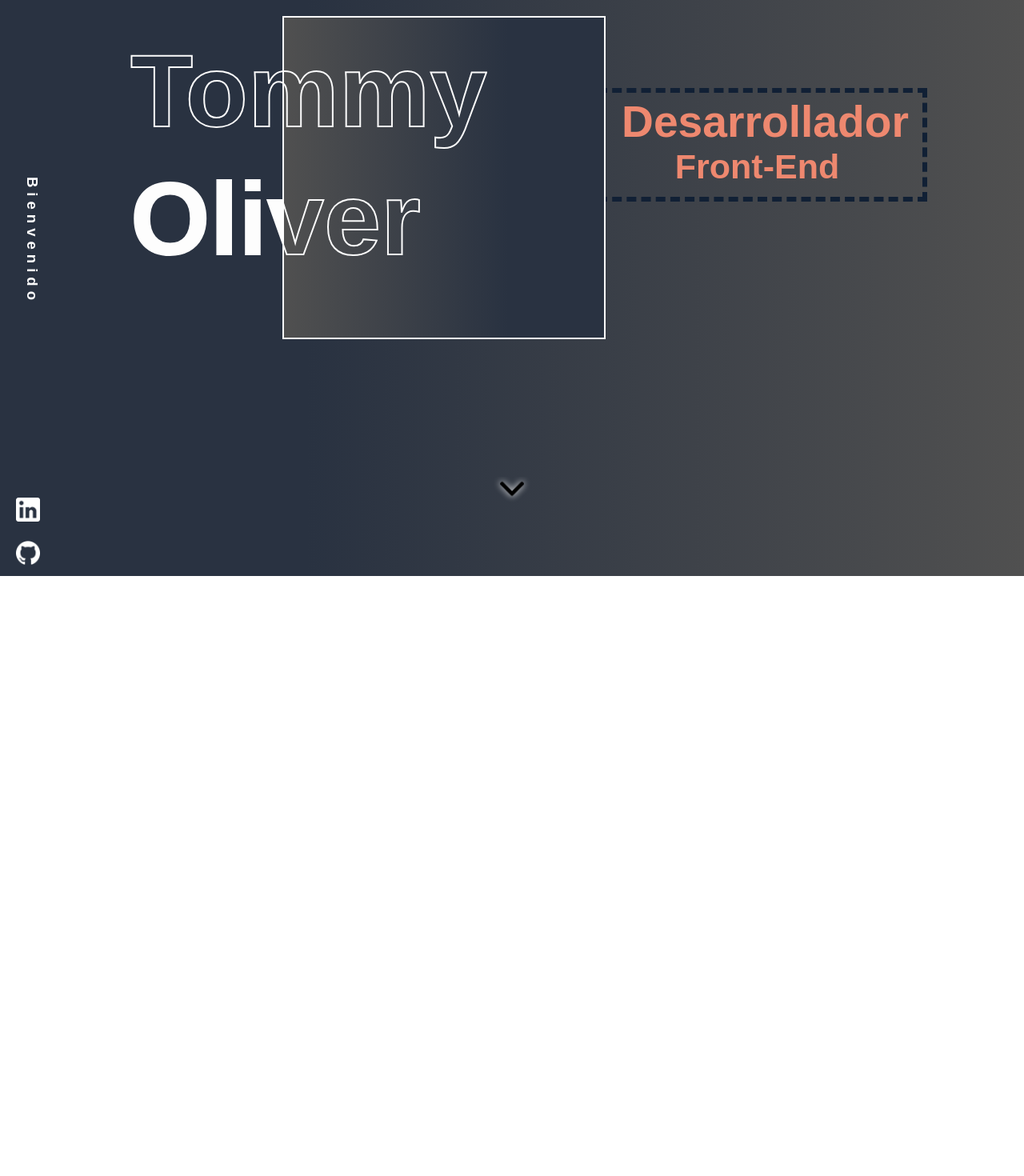
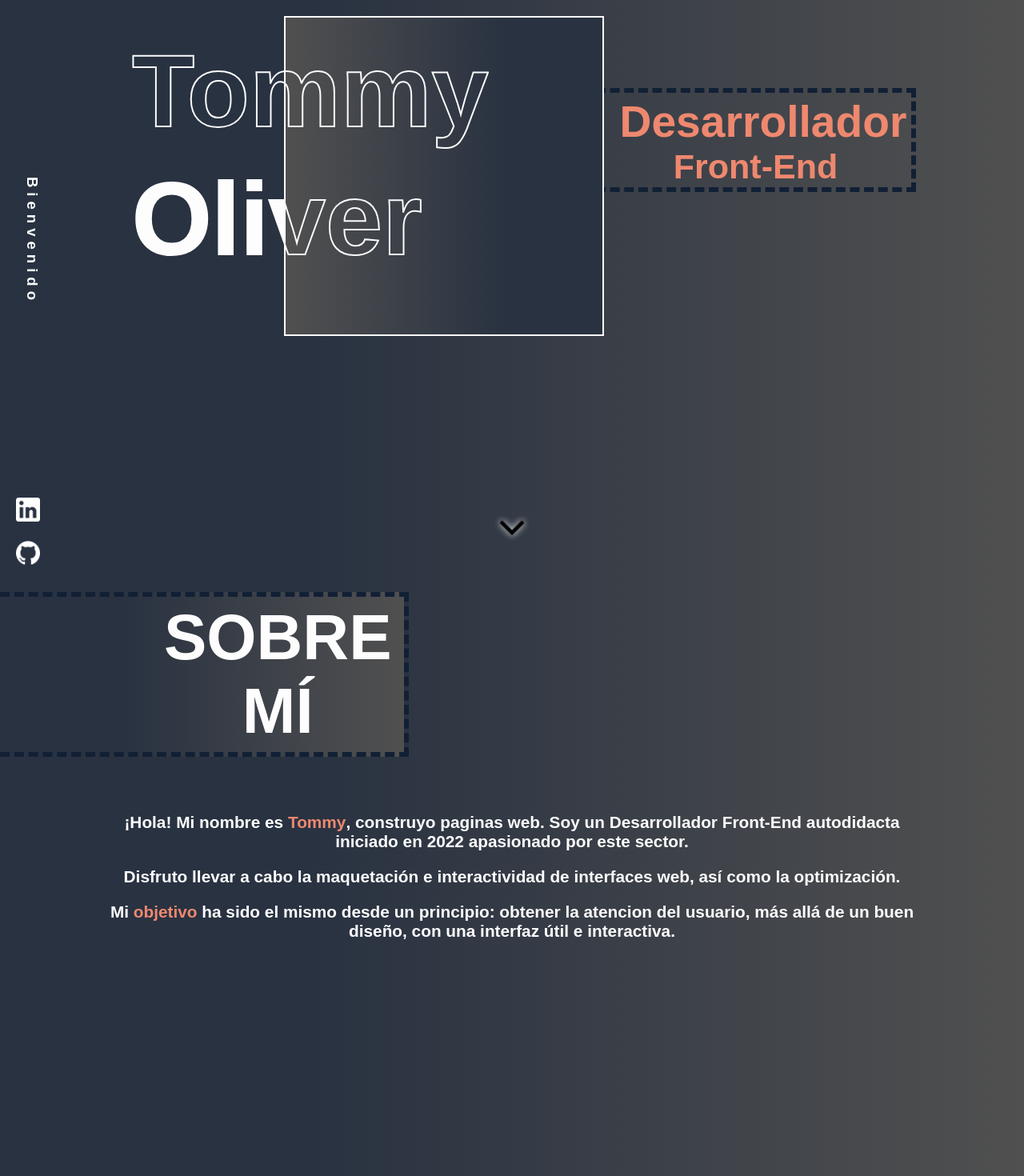
Before and after one commit to Tommyyoliver/portfolio, a React (Vite) app: page / in a window 1280 px wide. Shown: the part 80-1550 px from the top of the page at 80% size. Before the commit the page ends 800 px from the top, so only its background shows below. Built offline with nearby package versions, Linux system fonts and the light colour scheme.

Commit message:
Sobre mí, sección agregada

```diff
--- a/src/App.jsx
+++ b/src/App.jsx
@@ -1,12 +1,14 @@
 import "./assets/css/output.css";
 import { Sidebar } from "./components/Sidebar";
 import { InitialSeciton } from './components/InitialSection';
+import { AboutMe } from "./components/AboutMe";
 
 function App() {
   return (
     <div className="App">
       <Sidebar />
       <InitialSeciton />
+      <AboutMe />
     </div>
   )
 }
--- a/src/assets/css/output.css
+++ b/src/assets/css/output.css
@@ -1,13 +1,18 @@
 * {
-  font-family: sans-serif, Arial, Helvetica;
+  font-family: Arial, sans-serif, Helvetica;
   margin: 0;
   padding: 0;
   color: #fdfdfd;
   overflow-x: hidden;
+  box-sizing: border-box;
 }
 
 body {
   background: linear-gradient(90deg, rgb(41, 50, 65) 0%, rgb(41, 50, 65) 30%, rgb(80, 80, 80) 100%);
+}
+
+body::-webkit-scrollbar {
+  display: none;
 }
 
 .bar {
@@ -18,7 +23,7 @@ body {
   flex-direction: row;
   justify-content: space-between;
   align-items: center;
-  z-index: 100;
+  z-index: 300;
 }
 .bar .bar-icon img {
   width: 40px;
@@ -42,6 +47,8 @@ body {
     width: 50px;
     height: 100vh;
     flex-direction: column;
+    position: fixed;
+    background: linear-gradient(90deg, rgb(41, 50, 65) 0%, rgb(41, 50, 65) 10%, transparent 100%);
   }
   .bar .bar-icon {
     margin: 10px 0 0 0;
@@ -147,7 +154,7 @@ body {
   margin-left: 120px;
 }
 
-.description {
+.description-container {
   margin-top: 90px;
   font-size: 1.3rem;
   width: 225px;
@@ -155,7 +162,7 @@ body {
   display: flex;
   flex-direction: column;
 }
-.description .description-one {
+.description-container .description-one {
   color: #ee886f;
   width: 13ch;
   white-space: nowrap;
@@ -166,7 +173,7 @@ body {
   font-weight: 700;
   z-index: 100;
 }
-.description .description-two {
+.description-container .description-two {
   color: #ee886f;
   width: 9ch;
   font-weight: 700;
@@ -177,7 +184,7 @@ body {
   margin: 0 auto;
   z-index: 100;
 }
-.description .description-cube {
+.description-container .description-cube {
   width: 230px;
   height: 80px;
   border: 6px dashed #112035;
@@ -189,10 +196,12 @@ body {
 .arrowDown {
   width: 50px;
   height: 50px;
-  margin-top: 90px;
+  position: absolute;
+  top: 90vh;
   text-align: center;
   animation: arrowDown 2s infinite normal, blur 10s 1 normal;
   animation-delay: -5s;
+  z-index: 100;
 }
 .arrowDown img {
   width: 30px;
@@ -296,13 +305,13 @@ body {
     width: 250px;
     height: 250px;
   }
-  .description {
+  .description-container {
     margin-top: 200px;
     font-size: 1.7rem;
     width: 300px;
     text-align: center;
   }
-  .description .description-cube {
+  .description-container .description-cube {
     width: 300px;
     height: 100px;
   }
@@ -370,13 +379,13 @@ body {
     width: 400px;
     height: 400px;
   }
-  .description {
+  .description-container {
     margin-top: 200px;
     font-size: 2.3rem;
     width: 380px;
     text-align: center;
   }
-  .description .description-cube {
+  .description-container .description-cube {
     width: 400px;
     height: 130px;
   }
@@ -437,18 +446,15 @@ body {
     width: 600px;
     height: 600px;
   }
-  .description {
+  .description-container {
     margin-top: 270px;
     font-size: 3rem;
     width: 500px;
     text-align: center;
   }
-  .description .description-cube {
+  .description-container .description-cube {
     width: 520px;
     height: 170px;
-  }
-  .arrowDown {
-    margin-top: 300px;
   }
   @keyframes text-front {
     0% {
@@ -505,19 +511,16 @@ body {
     width: 700px;
     height: 700px;
   }
-  .description {
+  .description-container {
     margin-top: 400px;
     font-size: 4rem;
     width: 660px;
     text-align: center;
   }
-  .description .description-cube {
+  .description-container .description-cube {
     border: 10px dashed #112035;
     width: 700px;
     height: 200px;
-  }
-  .arrowDown {
-    margin-top: 300px;
   }
   @keyframes text-front {
     0% {
@@ -548,5 +551,96 @@ body {
     }
   }
 }
+.about-container {
+  width: 100vw;
+  height: 100vh;
+}
+.about-container .about-title-container {
+  border-top: 6px dashed #112035;
+  border-right: 6px dashed #112035;
+  border-bottom: 6px dashed #112035;
+  background: linear-gradient(90deg, rgb(41, 50, 65) 0%, rgb(41, 50, 65) 30%, rgb(80, 80, 80) 100%);
+  width: min-content;
+  text-align: center;
+  margin-top: 20px;
+}
+.about-container .about-title-container h2 {
+  font-size: 3rem;
+  padding: 5px;
+  margin-left: 40px;
+  margin-right: 10px;
+}
+.about-container .about-text-container {
+  text-align: center;
+  margin-top: 30px;
+  width: 80%;
+  margin-left: auto;
+  margin-right: auto;
+}
+.about-container .about-text-container p {
+  font-weight: 600;
+  font-size: 1rem;
+  margin-bottom: 20px;
+}
+.about-container .about-text-container p span {
+  color: #ee886f;
+  font-weight: 700;
+}
+
+@media (min-width: 376px) {
+  .about-container .about-text-container {
+    margin-top: 70px;
+  }
+}
+@media (min-width: 769px) {
+  .about-container .about-title-container h2 {
+    font-size: 4rem;
+  }
+  .about-container .about-text-container p {
+    font-size: 1.3rem;
+  }
+}
+@media (min-width: 1025px) {
+  .about-container .about-title-container h2 {
+    font-size: 5rem;
+    margin-left: 200px;
+  }
+  .about-container .about-text-container p {
+    font-size: 1.3rem;
+  }
+}
+@media (min-width: 1441px) {
+  .about-container .about-title-container h2 {
+    font-size: 7rem;
+    margin-left: 220px;
+  }
+  .about-container .about-text-container {
+    width: 60%;
+  }
+  .about-container .about-text-container p {
+    font-size: 1.8rem;
+    margin-bottom: 40px;
+  }
+}
+@media (min-width: 2000px) {
+  .about-container .about-title-container {
+    border-top: 10px dashed #112035;
+    border-right: 10px dashed #112035;
+    border-bottom: 10px dashed #112035;
+  }
+  .about-container .about-title-container h2 {
+    font-size: 9rem;
+    margin-left: 500px;
+    margin-right: 60px;
+  }
+  .about-container .about-text-container {
+    margin-top: 150px;
+    width: 50%;
+  }
+  .about-container .about-text-container p {
+    font-size: 3rem;
+    margin-bottom: 80px;
+  }
+}
 
 /*# sourceMappingURL=output.css.map */
--- /dev/null
+++ b/src/assets/sass/components/_AboutMe.scss
@@ -0,0 +1,118 @@
+@import "./abstracts/variables";
+@import "./abstracts/mixins";
+
+.about-container {
+    width: 100vw;
+    height: 100vh;
+
+    .about-title-container {
+        border-top: 6px dashed $border-color;
+        border-right: 6px dashed $border-color;
+        border-bottom: 6px dashed $border-color;
+        @include backgroundgradient();
+        width: min-content;
+        text-align: center;
+        margin-top: 20px;
+
+        h2 {
+            font-size: 3rem;
+            padding: 5px;
+            margin-left: 40px;
+            margin-right: 10px;
+        }
+    }
+    .about-text-container {
+        text-align: center;
+        margin-top: 30px;
+        width: 80%;
+        margin-left: auto;
+        margin-right: auto;
+
+        p {
+            font-weight: 600;
+            font-size: 1rem;
+            margin-bottom: 20px;
+
+            span {
+                color: $secundary-color;
+                font-weight: 700;
+            }
+        }
+    }
+}
+
+@media (min-width: 376px) {
+    .about-container {
+        .about-text-container {
+            margin-top: 70px;
+        }
+    }
+}
+@media (min-width: 769px) {
+    .about-container {
+        .about-title-container {
+            h2 {
+                font-size: 4rem;
+            }
+        }
+        .about-text-container {
+            p {
+                font-size: 1.3rem;
+            }
+        }
+    }
+}
+@media (min-width: 1025px) {
+    .about-container {
+        .about-title-container {
+            h2 {
+                font-size: 5rem;
+                margin-left: 200px;
+            }
+        }
+        .about-text-container {
+            p {
+                font-size: 1.3rem;
+            }
+        }
+    }
+}
+@media (min-width: 1441px) {
+    .about-container {
+        .about-title-container {
+            h2 {
+                font-size: 7rem;
+                margin-left: 220px;
+            }
+        }
+        .about-text-container {
+            width: 60%;
+            p {
+                font-size: 1.8rem;
+                margin-bottom: 40px;
+            }
+        }
+    }
+}
+@media (min-width: 2000px) {
+    .about-container {
+        .about-title-container {
+            border-top: 10px dashed $border-color;
+            border-right: 10px dashed $border-color;
+            border-bottom: 10px dashed $border-color;
+            h2 {
+                font-size: 9rem;
+                margin-left: 500px;
+                margin-right: 60px;
+            }
+        }
+        .about-text-container {
+            margin-top: 150px;
+            width: 50%;
+            p {
+                font-size: 3rem;
+                margin-bottom: 80px;
+            }
+        }
+    }
+}
--- a/src/assets/sass/components/_InitialSection.scss
+++ b/src/assets/sass/components/_InitialSection.scss
@@ -61,7 +61,7 @@
 }
 
 
-.description {
+.description-container {
     margin-top: 90px;
     font-size: 1.3rem;
     width: 225px;
@@ -104,10 +104,12 @@
 .arrowDown {
     width: 50px;
     height: 50px;
-    margin-top: 90px;
+    position: absolute;
+    top: 90vh;
     text-align: center;
     animation: arrowDown 2s infinite normal, blur 10s 1 normal;
     animation-delay: -5s;
+    z-index: 100;
     img {
         width: 30px;
         filter: drop-shadow(0px 0px 4px $primary-color);
@@ -191,7 +193,7 @@
     }
 
 
-    .description {
+    .description-container {
         margin-top: 200px;
         font-size: 1.7rem;
         width: 300px;
@@ -257,7 +259,7 @@
     }
 
 
-    .description {
+    .description-container {
         margin-top: 200px;
         font-size: 2.3rem;
         width: 380px;
@@ -315,7 +317,7 @@
     }
 
 
-    .description {
+    .description-container {
         margin-top: 270px;
         font-size: 3rem;
         width: 500px;
@@ -325,10 +327,6 @@
             width: 520px;
             height: 170px;
         }
-    }
-
-    .arrowDown {
-        margin-top: 300px;
     }
 
     @keyframes text-front {
@@ -375,7 +373,7 @@
     }
 
 
-    .description {
+    .description-container {
         margin-top: 400px;
         font-size: 4rem;
         width: 660px;
@@ -385,10 +383,6 @@
             width: 700px;
             height: 200px;
         }
-    }
-
-    .arrowDown {
-        margin-top: 300px;
     }
 
     @keyframes text-front {
--- a/src/assets/sass/components/_Sidebar.scss
+++ b/src/assets/sass/components/_Sidebar.scss
@@ -1,5 +1,5 @@
 @import "./abstracts/variables";
-
+@import "./abstracts/mixins";
 
 .bar {
     width: 100vw;
@@ -9,7 +9,7 @@
     flex-direction: row;
     justify-content: space-between;
     align-items: center;
-    z-index: 100;
+    z-index: 300;
 
     .bar-icon {
 
@@ -43,6 +43,8 @@
         width: 50px;
         height: 100vh;
         flex-direction: column;
+        position: fixed;
+        @include backgroundgradient(90deg, rgba(41,50,65,1) 0%, rgba(41,50,65,1) 10%, transparent 100%);
 
         .bar-icon {
             margin: 10px 0 0 0;
--- /dev/null
+++ b/src/assets/sass/components/abstracts/_mixins.scss
@@ -0,0 +1,3 @@
+@mixin backgroundgradient($deg: 90deg, $color1: rgba(41,50,65,1) 0%, $color2: rgba(41,50,65,1) 30%, $color3: rgba(80,80,80,1) 100%) {
+    background: linear-gradient($deg, $color1, $color2, $color3);
+}
--- a/src/assets/sass/components/abstracts/_variables.scss
+++ b/src/assets/sass/components/abstracts/_variables.scss
@@ -1 +1,4 @@
 $primary-color: #fdfdfd;
+$secundary-color: #ee886f;
+$border-color: #112035;
+$background-color: rgba(41,50,65,1);
--- a/src/assets/sass/input.scss
+++ b/src/assets/sass/input.scss
@@ -1,15 +1,22 @@
 @import "./components/abstracts/variables";
+@import "./components/abstracts/mixins";
 
 * {
-    font-family: sans-serif, Arial, Helvetica;
+    font-family: Arial, sans-serif, Helvetica;
     margin: 0;
     padding: 0;
     color: $primary-color;
     overflow-x: hidden;
+    box-sizing: border-box;
 }
 body {
-    background: linear-gradient(90deg, rgba(41,50,65,1) 0%, rgba(41,50,65,1) 30%, rgba(80,80,80,1) 100%);
+    @include backgroundgradient();
+    // background: linear-gradient(90deg, rgba(41,50,65,1) 0%, rgba(41,50,65,1) 30%, rgba(80,80,80,1) 100%);
+}
+body::-webkit-scrollbar {
+    display: none
 }
 
 @import "./components/Sidebar";
 @import "./components/InitialSection";
+@import "./components//AboutMe";
--- /dev/null
+++ b/src/components/AboutMe.jsx
@@ -0,0 +1,16 @@
+function AboutMe () {
+    return (
+        <div className="about-container">
+            <div className="about-title-container">
+                <h2>SOBRE MÍ</h2>
+            </div>
+            <div className="about-text-container">
+                <p>¡Hola! Mi nombre es <span>Tommy</span>, construyo paginas web. Soy un Desarrollador Front-End autodidacta iniciado en 2022 apasionado por este sector.</p>
+                <p>Disfruto llevar a cabo la maquetación e interactividad de interfaces web, así como la optimización.</p>
+                <p>Mi <span>objetivo</span> ha sido el mismo desde un principio: obtener la atencion del usuario, más allá de un buen diseño, con una interfaz útil e interactiva.</p>
+            </div>
+        </div>
+    )
+}
+
+export { AboutMe };
--- a/src/components/InitialSection.jsx
+++ b/src/components/InitialSection.jsx
@@ -10,7 +10,7 @@ function InitialSeciton() {
                 <h1 className="lastname-back">Oliver</h1>
                 <div className="cube"></div>
             </div>
-            <div className="description">
+            <div className="description-container">
                 <h2 className="description-one">Desarrollador</h2>
                 <div className="description-cube"></div>
                 <h3 className="description-two">Front-End</h3>
```
Also changed, not shown: 1 other file (tests, documents, lock files or other folders).
